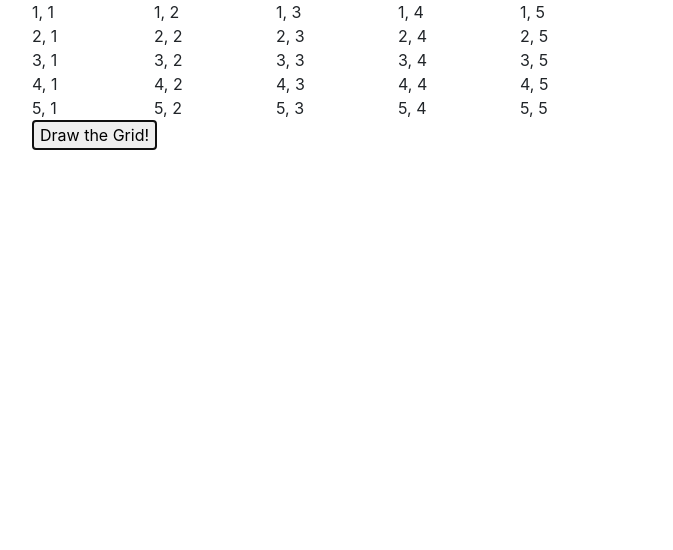
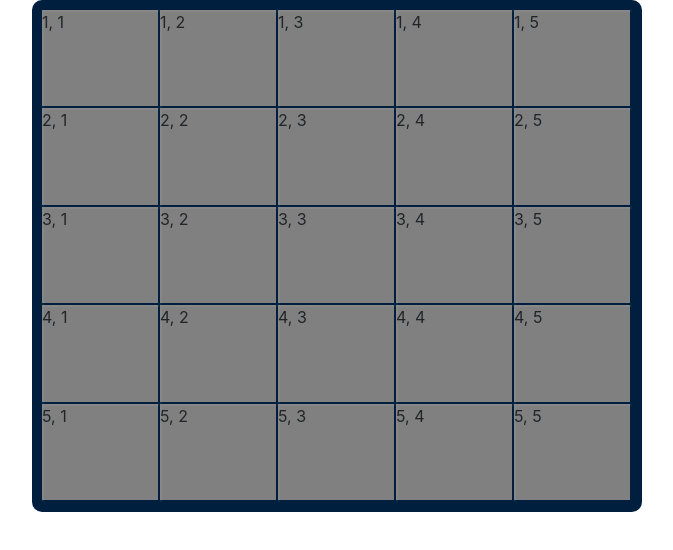
Before and after one commit to CliffBakalian/Corners, a plain HTML site: page index.html in a window 1280 px wide. Both pictures are taken after a click on the button "Draw the Grid!". Shown: the whole page, without its empty margins (303-976 px from the left). Drawn offline with nearby package versions, Linux system fonts and the light colour scheme.

Commit message:
created grid

```diff
--- a/index.html
+++ b/index.html
@@ -32,11 +32,11 @@
 	</div>
 	<div class="col-md-6">
 	  <!-- main game content -->
-	  <div id="game-grid" class="game-grid">
-
+	  <div class="board">
+	    <div id="game-grid" class="game-grid"></div>
 	  </div>
 	  <div>
-	    <button class="draw-button" type="button" onclick="drawGrid();">Draw the Grid!</button>
+	    <button id="draw-button" class="draw-button" type="button" onclick="drawGrid();">Draw the Grid!</button>
 	  </div>
 	</div>
 	<div class="col-md-3">
@@ -55,13 +55,15 @@
         while (x <= 5) {
 	  y = 1;
 	  while (y <= 5) {
-	    var block = document.createElement("DIV");
+	    var block = document.createElement("SPAN");
 	    block.appendChild(document.createTextNode(x + ", " + y));
+            block.classList.add('block');
 	    document.getElementById("game-grid").appendChild(block);
 	    y++;
 	  }
           x++;
         }
+        document.getElementById("draw-button").style.display = "none";
       }
     </script>
   </body>
--- a/styles.css
+++ b/styles.css
@@ -1,14 +1,31 @@
+/* the board */
+.board {
+    position: relative;
+    overflow: hidden;
+    height: 40vw;
+    border: 10px solid #001F3F;
+    border-radius: 10px;
+}
+
 /* the game grid */
 .game-grid {
     display: grid;
     grid-template-columns: 20% 20% 20% 20% 20%;
     grid-template-rows: 20% 20% 20% 20% 20%;
+    position: absolute;
+    top: 0;
+    left: 0;
+    width: 100%;
+    height: 100%;
 }
 
 /* each block in the grid */
 .block {
     display: flex;
+    width: 100%;
+    height: 100%;
     background: grey;
+    box-shadow: inset 2px 2px 0 rgba(255,255,255,0.05), inset -2px -2px 0 #001F3F;
 }
 
 .draw-button {
```
